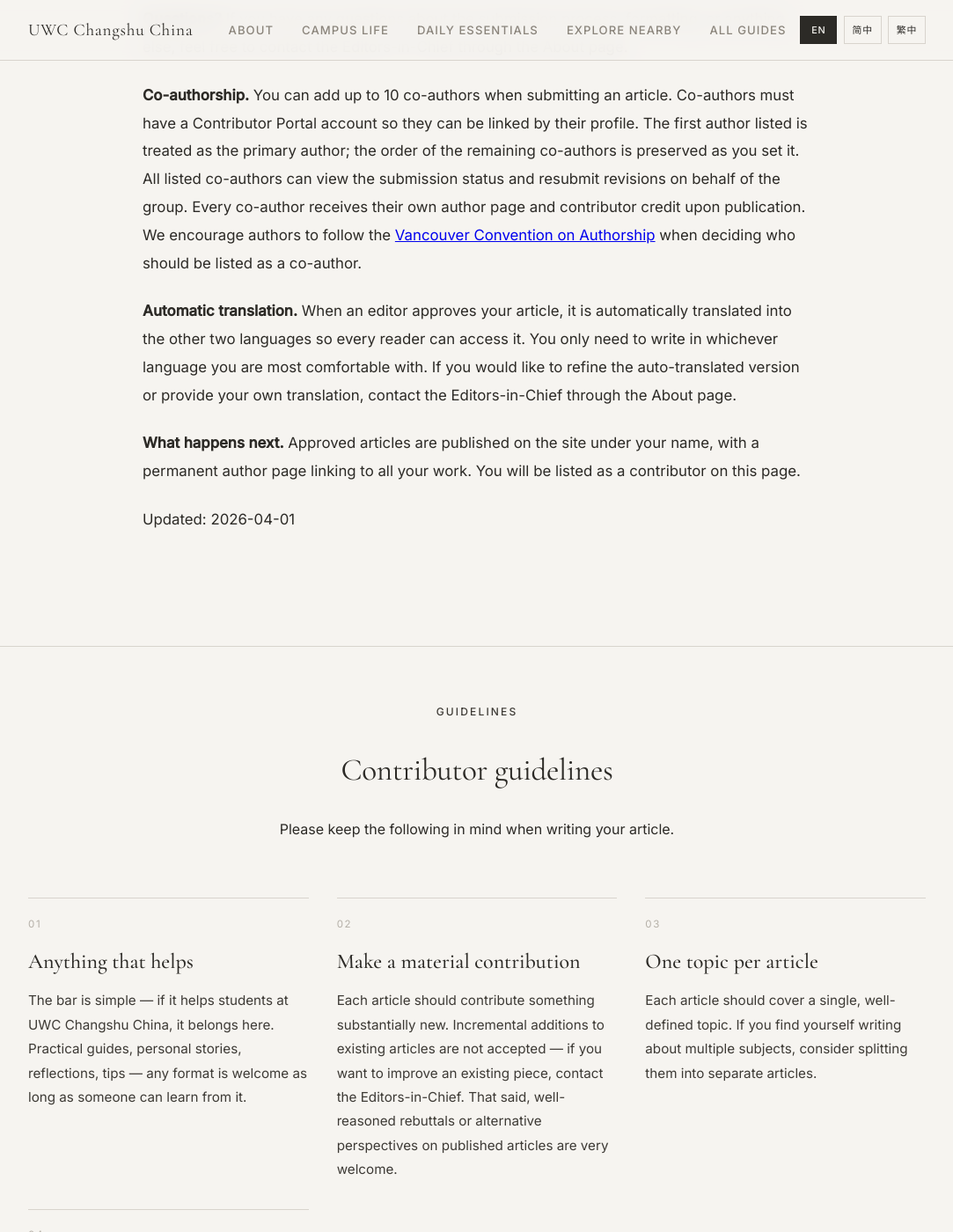
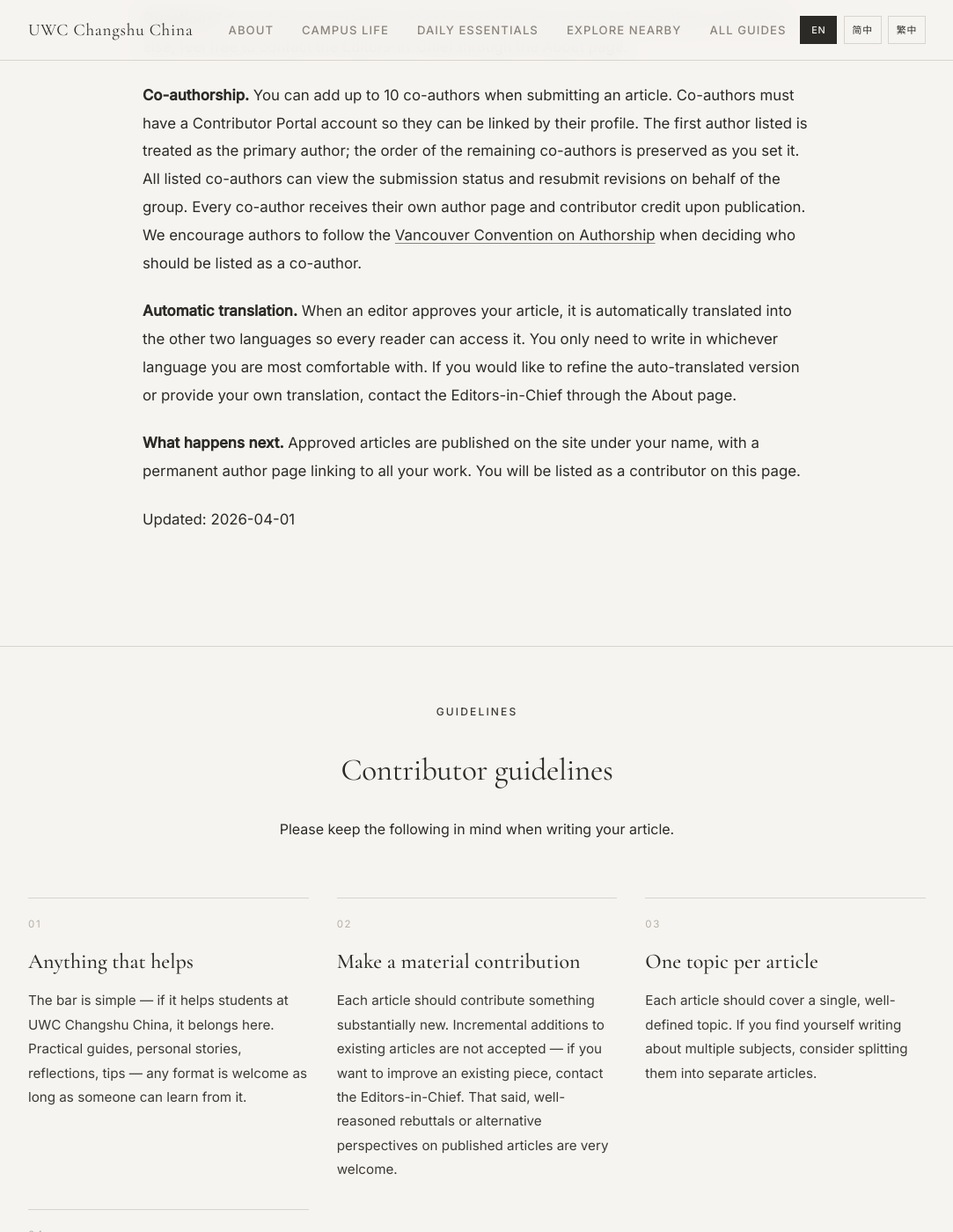
Before and after one commit to United-World-College/UWC-Survival-Guide, a Jekyll site: the page built from website/default/call-for-articles.html, in a window 1280 px wide and 1400 px high, scrolled down 1286 px. Shown: the whole window at 88% size, without its empty margins (98-1181 px from the left). Built offline with Jekyll 4.4.1, drawn with Linux system fonts in a browser that asks for light colours.

Commit message:
Style CFA page links to match guide content link appearance
Co-Authored-By: Claude Opus 4.6 (1M context) <noreply@anthropic.com>

```diff
--- a/website/assets/css/styles.css
+++ b/website/assets/css/styles.css
@@ -829,6 +829,16 @@ a.feature:hover {
 }
 .cfa-body p {
   text-align: left;
+}
+.cfa-body a:not(.cfa-portal-btn) {
+  color: var(--dark);
+  text-decoration: underline;
+  text-underline-offset: 3px;
+  text-decoration-color: var(--muted);
+  transition: text-decoration-color 0.3s;
+}
+.cfa-body a:not(.cfa-portal-btn):hover {
+  text-decoration-color: var(--dark);
 }
 .cfa-body p ~ .cfa-portal-btn {
   margin-top: 2rem;
```
